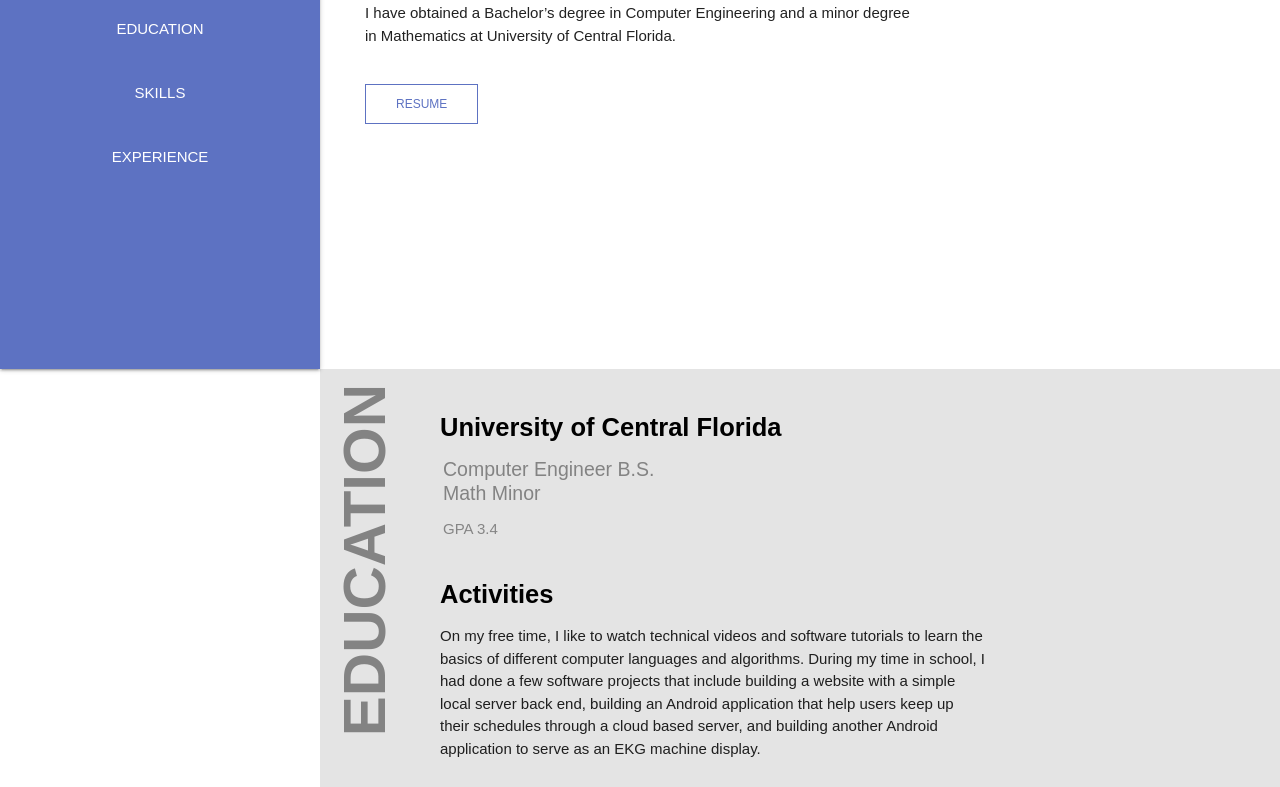
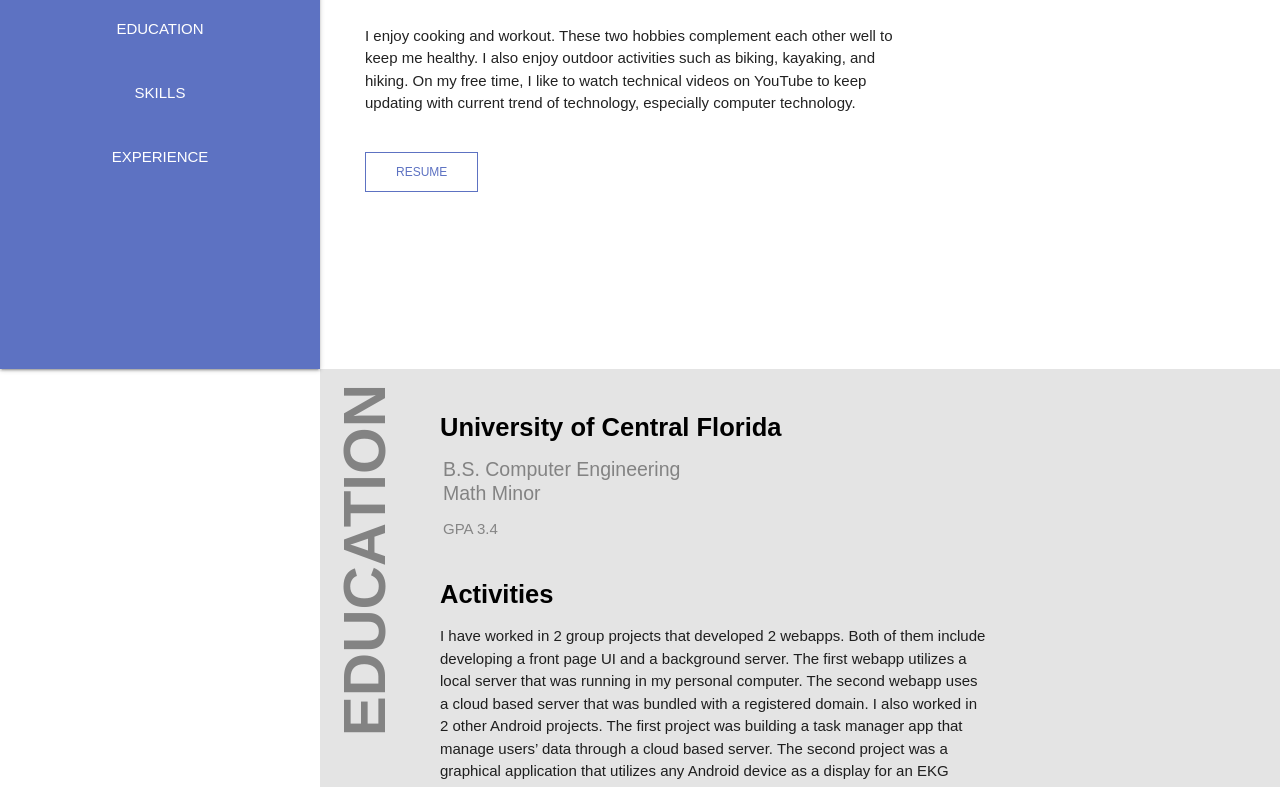
Before and after one commit to qphandev/marks_portfolio, a plain HTML site: page index.html in a window 1280 px wide. Shown: the part 431-1218 px from the top of the page. Drawn offline with nearby package versions, Linux system fonts and the light colour scheme; a web font is replaced by a local one.

Commit message:
Add files via upload

```diff
--- a/index.html
+++ b/index.html
@@ -46,9 +46,9 @@
             <div class="section__box">
                 <h1>MARK NGUYEN</h1>
                 <h3>Computer Engineer</h3>
-                <p>I have obtained a Bachelor’s degree in Computer Engineering and a minor degree in Mathematics at University of Central Florida.</p>
-
-                <a class="primary-button" target="Mark_Nguyen_Resume.docx" href="#">RESUME</a>
+                <p>I graduated with a Bachelor’s Degree in Computer Engineering and a Minor Degree in Mathematics at University of Central Florida.</p>
+                <p>I enjoy cooking and workout. These two hobbies complement each other well to keep me healthy. I also enjoy outdoor activities such as biking, kayaking, and hiking. On my free time, I like to watch technical videos on YouTube to keep updating with current trend of technology, especially computer technology.</p>
+                <a class="primary-button" target="_blank" href="Mark_Nguyen_Resume.pdf">RESUME</a>
             </div>
 
         </section>
@@ -60,13 +60,13 @@
             </div>
             <div class="section__box">
                 <h3>University of Central Florida</h3>
-                <h4>Computer Engineer B.S.</h4>
+                <h4>B.S. Computer Engineering</h4>
                 <h4>Math Minor</h4>
                 <h5>GPA 3.4</h5>
                 <h1></h1>
                 <h1></h1>
                 <h3>Activities</h3>
-                <p>On my free time, I like to watch technical videos and software tutorials to learn the basics of different computer languages and algorithms. During my time in school, I had done a few software projects that include building a website with a simple local server back end, building an Android application that help users keep up their schedules through a cloud based server, and building another Android application to serve as an EKG machine display.</p>
+                <p>I have worked in 2 group projects that developed 2 webapps. Both of them include developing a front page UI and a background server. The first webapp utilizes a local server that was running in my personal computer. The second webapp uses a cloud based server that was bundled with a registered domain. I also worked in 2 other Android projects. The first project was building a task manager app that manage users’ data through a cloud based server. The second project was a graphical application that utilizes any Android device as a display for an EKG machine that my team designed for our senior project before graduation.  </p>
 
             </div>
         </section>
@@ -113,8 +113,8 @@
                 <div class="section__experience">
                     <h2>FISHERMAN</h2>
                     <h3>FAMILY FISHING BUSINESS - Buras, LA</h3>
-                    <h4>2010 - current</h4>
-                    <p>I work as a deck hand on my family fishing boat. The work changes based on seasons and orders. This was my seasonal job that I helped my family fishing business during breaks from school.</p>
+                    <h4>2010 - PRESENT</h4>
+                    <p>I work as a deckhand on my dad's fishing boat. The work changes based on seasons and orders. This was my seasonal job that I helped my family fishing business during breaks from school.</p>
                 </div>
 
                 <!-- EXPERIENCE 1 -->
```
Also changed, not shown: 1 other file.
